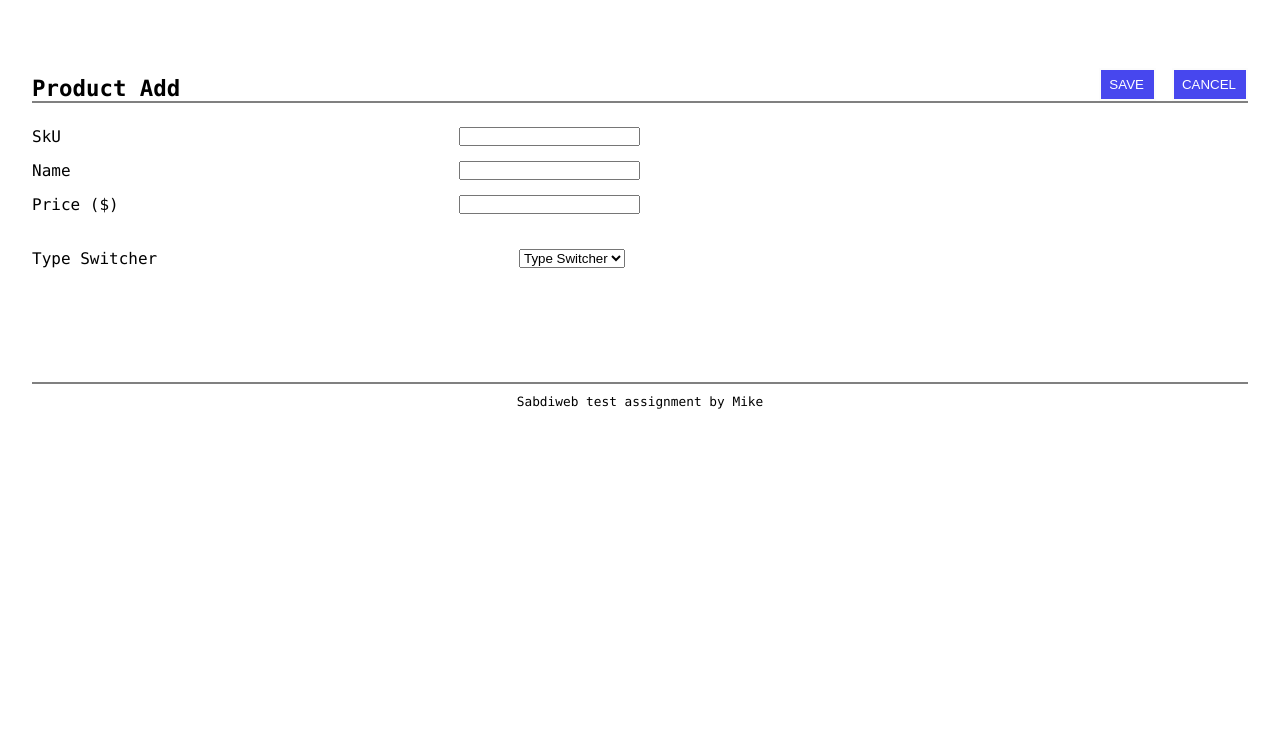
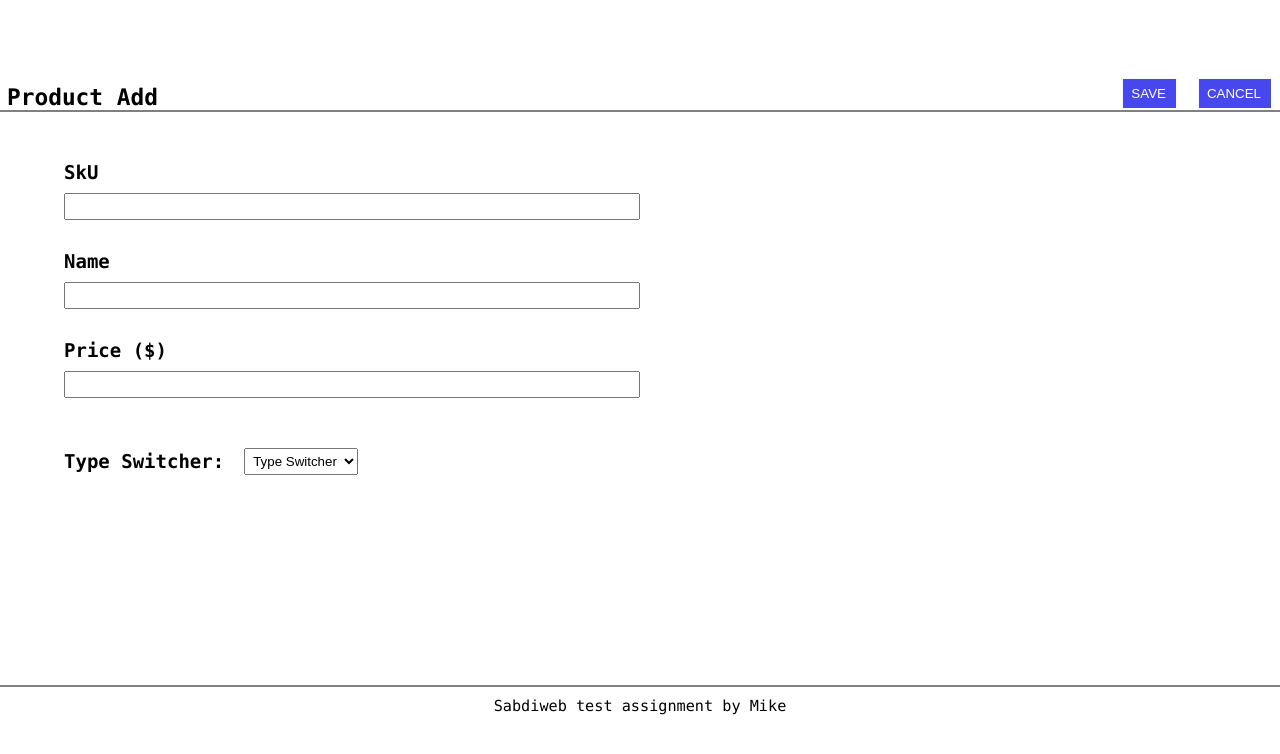
Before and after one commit to codewithmike01/Mini-ecommerce-Front-end-junior, a React (Create React App) app: page /add-product in a window 1280 px wide. Shown: the top 754 px of the page. Built offline with nearby package versions, Linux system fonts and the light colour scheme.

Commit message:
Update: styles width and font size

```diff
--- a/src/App.js
+++ b/src/App.js
@@ -2,17 +2,17 @@ import React from 'react';
 import { Routes, Route } from 'react-router-dom';
 import ProductList from './components/productList';
 import Footer from './components/feature/Footer';
-import AddProduct from './components/addProduct/Index';
+import AddProduct from './components/addProduct';
 
 function App() {
   return (
-    <div>
+    <>
       <Routes>
         <Route path="/" element={<ProductList />} />
         <Route path="/add-product" element={<AddProduct />} />
       </Routes>
       <Footer />
-    </div>
+    </>
   );
 }
 
--- a/src/components/addProduct/Form.js
+++ b/src/components/addProduct/Form.js
@@ -82,8 +82,8 @@ function Form() {
             <input type="text" name="price" id="price" />
           </div>
 
-          <div className=" switcher form-item flex j-between">
-            <label>Type Switcher</label>
+          <div className=" switcher  flex ">
+            <label>Type Switcher: </label>
             <select onChange={(e) => formSelect(e)} id="productType">
               <option selected>Type Switcher</option>
               <option value="DVD">DVD</option>
@@ -134,20 +134,40 @@ function Form() {
 
 export default Form;
 const Container = styled.div`
+  width: 90%;
+  margin: 0 auto;
+  margin-top: 20px;
   .product-form {
-    gap: 15px;
+    gap: 30px;
 
     .switcher {
       margin: 20px 0;
       padding-right: 15px;
+      flex-direction: flex;
+      align-items: center;
+      gap: 20px;
+
+      select {
+        padding: 4px;
+      }
+
+      label {
+        font-weight: bold;
+      }
     }
 
     .form-item {
-      gap: 20px;
-      align-items: flex-end;
+      flex-direction: column;
+      gap: 10px;
+
+      input {
+        padding: 4px 6px;
+      }
 
       label {
+        display: inline-block;
         font-size: 1rem;
+        font-weight: bold;
       }
     }
 
--- a/src/components/feature/Footer.js
+++ b/src/components/feature/Footer.js
@@ -4,20 +4,32 @@ import styled from 'styled-components';
 function Footer() {
   return (
     <Container>
+      <div className="wrapper">
         <hr className="footer-line line" />
         <p>Sabdiweb test assignment by Mike</p>
+      </div>
     </Container>
   );
 }
 
 export default Footer;
 const Container = styled.div`
+  position: relative;
+  padding: 10px 0;
+  height: 20vh;
+
+  .wrapper {
+    position: absolute;
+    bottom: 0;
+    right: 0;
+    left: 0;
     .footer-line {
-    margin-top: 4rem;
+      margin-top: 1rem;
     }
 
     p {
       margin-top: 10px;
       text-align: center;
     }
+  }
 `;
--- a/src/components/feature/Header.js
+++ b/src/components/feature/Header.js
@@ -48,8 +48,8 @@ export default Header;
 const Container = styled.div`
   padding-top: 3rem;
   margin-top: 20px;
-
   .header-items {
+    padding: 0 7px;
     align-items: flex-end;
     .header-buttons,
     .header-buttons-save {
@@ -67,4 +67,12 @@ const Container = styled.div`
         heading.includes('Product List') ? 'none' : 'flex'};
     }
   }
+
+  @media screen and (max-width: 290px) {
+    .header-items {
+      flex-direction: column;
+      align-items: center;
+      gap: 20px;
+    }
+  }
 `;
--- a/src/components/productList/index.js
+++ b/src/components/productList/index.js
@@ -19,8 +19,8 @@ function ProductList() {
 export default ProductList;
 const Container = styled.div`
   padding-top: 1.5rem;
-  display: grid;
-  grid-template-columns: 1fr 1fr 1fr 1fr;
-  column-gap: 10px;
-  row-gap: 10px;
+  display: flex;
+  gap: 25px;
+  justify-content: center;
+  flex-flow: row wrap;
 `;
--- a/src/index.css
+++ b/src/index.css
@@ -1,6 +1,6 @@
 html {
   box-sizing: border-box;
-  font-size: 16px;
+  font-size: calc(14px + 0.391vw);
 }
 
 *,
@@ -14,16 +14,16 @@ html {
 body {
   font-family: source-code-pro, Menlo, Monaco, Consolas, 'Courier New',
     monospace;
-  width: 95%;
+  width: 100%;
   margin: 0 auto;
 }
 
 h1 {
-  font-size: 1.4rem;
+  font-size: 1.2rem;
 }
 
 h2 {
-  font-size: 1.2rem;
+  font-size: 1rem;
 }
 
 p {
```
Also changed, not shown: src/components/addProduct/index.js (renamed from src/components/addProduct/Index.js). Lines whose indentation alone changed are shown as unchanged.
